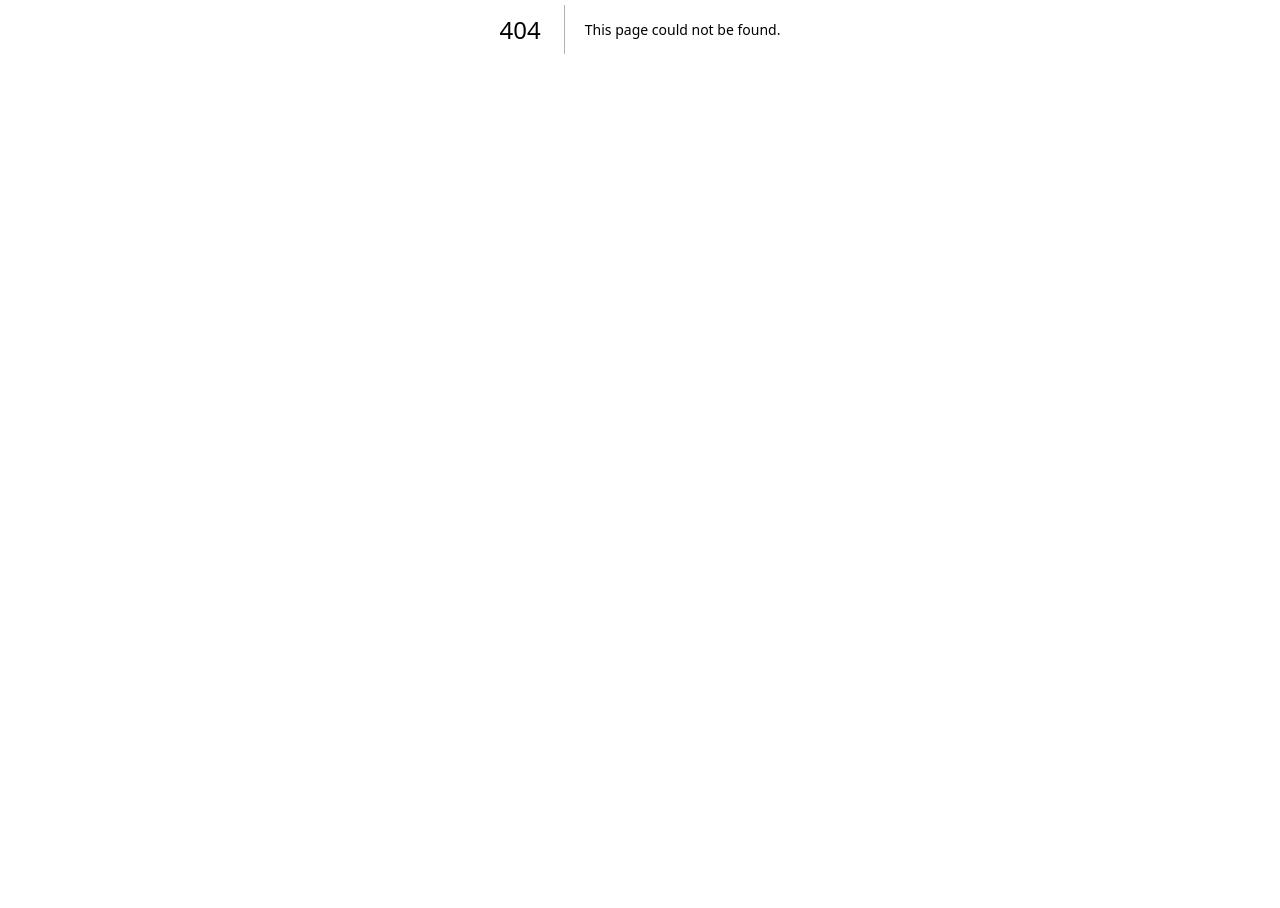
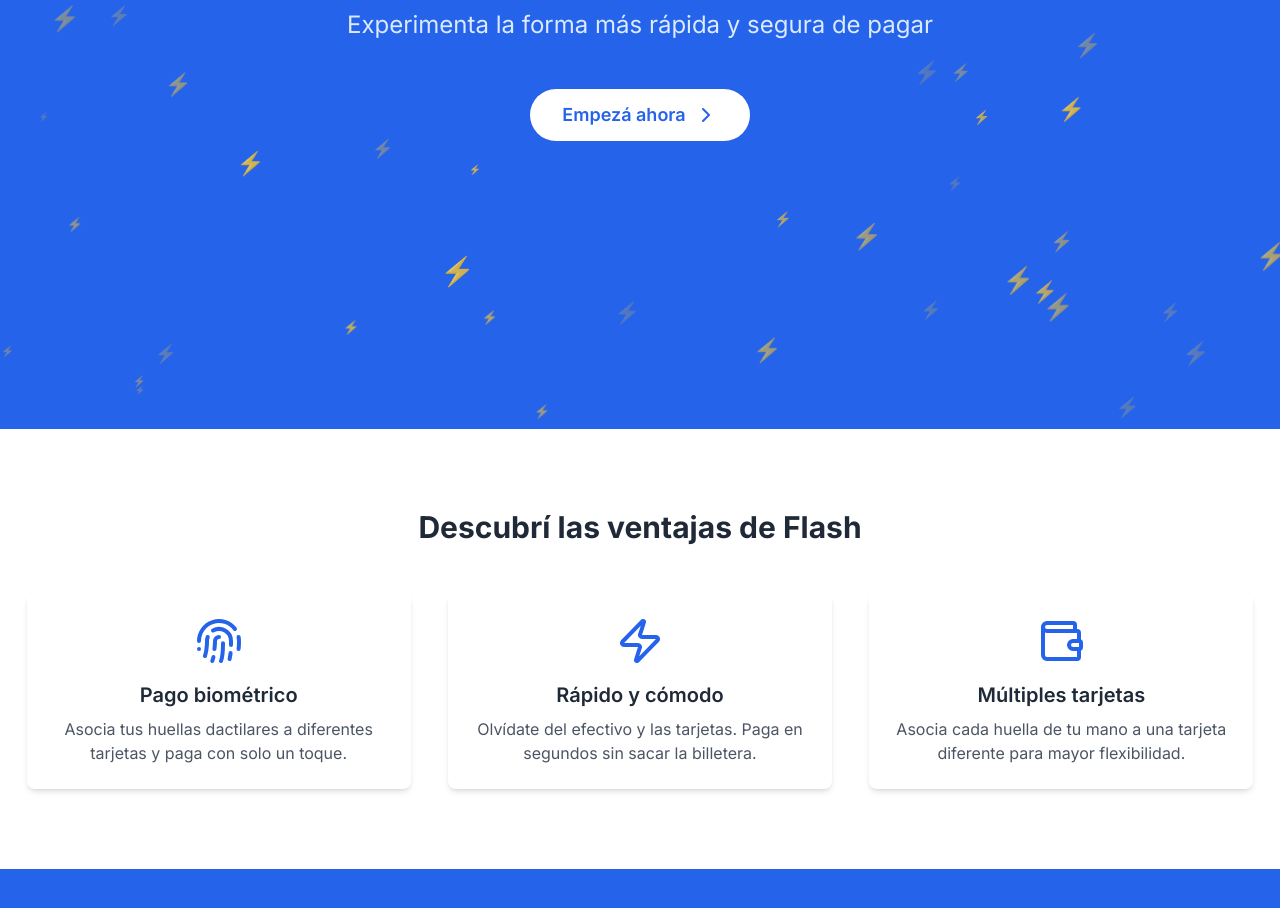
Before and after one commit to briancabrera/flash-website, a Next.js app: page /users in a window 1280 px wide. Before the commit this address had no page. Shown: the part 371-1279 px from the top of the page. Before the commit the page ends 800 px from the top, so only its background shows below. Built offline with nearby package versions, Linux system fonts and the light colour scheme.

Commit message:
[PAGE] users landing page

```diff
--- /dev/null
+++ b/app/users/page.tsx
@@ -0,0 +1,177 @@
+'use client'
+
+import { useState, useEffect, useRef } from 'react'
+import { motion } from 'framer-motion'
+import { ChevronRight, Fingerprint, Zap, Wallet, Apple, Smartphone } from 'lucide-react'
+import Navbar from '../../components/Navbar'
+import FloatingLightningBolts from '../../components/FloatingLightningBolts'
+
+const HeroText = () => {
+  return (
+    <h1 className="text-5xl md:text-6xl font-bold mb-8">
+      Pagá en un Flash
+    </h1>
+  )
+}
+
+export default function UsersPage() {
+  const [isHeroVisible, setIsHeroVisible] = useState(true)
+  const [isCtaVisible, setIsCtaVisible] = useState(false)
+  const heroRef = useRef<HTMLElement>(null)
+  const ctaRef = useRef<HTMLElement>(null)
+
+  useEffect(() => {
+    const observerOptions = {
+      threshold: 0.1,
+      rootMargin: "0px 0px -10% 0px"
+    }
+
+    const heroObserver = new IntersectionObserver(
+      ([entry]) => {
+        setIsHeroVisible(entry.isIntersecting)
+      },
+      observerOptions
+    )
+
+    const ctaObserver = new IntersectionObserver(
+      ([entry]) => {
+        setIsCtaVisible(entry.isIntersecting)
+      },
+      observerOptions
+    )
+
+    const currentHeroRef = heroRef.current
+    const currentCtaRef = ctaRef.current
+
+    if (currentHeroRef) {
+      heroObserver.observe(currentHeroRef)
+    }
+
+    if (currentCtaRef) {
+      ctaObserver.observe(currentCtaRef)
+    }
+
+    return () => {
+      if (currentHeroRef) {
+        heroObserver.unobserve(currentHeroRef)
+      }
+      if (currentCtaRef) {
+        ctaObserver.unobserve(currentCtaRef)
+      }
+    }
+  }, [])
+
+  return (
+    <div className="relative min-h-screen bg-gradient-to-b from-blue-600 to-white text-gray-800">
+      <Navbar />
+
+      <main className="relative z-10">
+        <section ref={heroRef} className="hero relative min-h-screen flex items-center justify-center bg-blue-600 text-white overflow-hidden">
+          <FloatingLightningBolts isVisible={isHeroVisible} boltCount={75} />
+          <div className="container mx-auto px-6 text-center relative z-10">
+            <HeroText />
+            <motion.p
+              initial={{ opacity: 0, y: 20 }}
+              animate={{ opacity: 1, y: 0 }}
+              transition={{ duration: 0.8, delay: 0.2 }}
+              className="text-xl md:text-2xl mb-12 text-blue-100"
+            >
+              Experimenta la forma más rápida y segura de pagar
+            </motion.p>
+            <motion.a
+              href="#descargar"
+              initial={{ opacity: 0, y: 20 }}
+              animate={{ opacity: 1, y: 0 }}
+              transition={{ duration: 0.8, delay: 0.4 }}
+              className="bg-white text-blue-600 px-8 py-3 rounded-full font-semibold text-lg hover:bg-blue-100 transition-colors inline-flex items-center"
+              onClick={(e) => {
+                e.preventDefault()
+                const element = document.querySelector('#descargar')
+                if (element) {
+                  const yOffset = -80
+                  const y = element.getBoundingClientRect().top + window.scrollY + yOffset
+                  window.scrollTo({ top: y, behavior: 'smooth' })
+                }
+              }}
+            >
+              Empezá ahora <ChevronRight className="ml-2" />
+            </motion.a>
+          </div>
+        </section>
+
+        <section id="ventajas" className="py-20 bg-white">
+          <div className="container mx-auto px-6">
+            <h2 className="text-3xl font-bold text-center mb-12 text-gray-800">Descubrí las ventajas de Flash</h2>
+            <div className="grid grid-cols-1 md:grid-cols-2 lg:grid-cols-3 gap-8 justify-items-center">
+              {[
+                { icon: Fingerprint, title: "Pago biométrico", content: "Asocia tus huellas dactilares a diferentes tarjetas y paga con solo un toque." },
+                { icon: Zap, title: "Rápido y cómodo", content: "Olvídate del efectivo y las tarjetas. Paga en segundos sin sacar la billetera." },
+                { icon: Wallet, title: "Múltiples tarjetas", content: "Asocia cada huella de tu mano a una tarjeta diferente para mayor flexibilidad." }
+              ].map((advantage, index) => (
+                <motion.div
+                  key={index}
+                  className="bg-white p-6 rounded-lg shadow-md flex flex-col h-full w-full max-w-sm"
+                  initial={{ opacity: 0, scale: 0.9 }}
+                  whileInView={{ opacity: 1, scale: 1 }}
+                  transition={{ duration: 0.8, delay: index * 0.2 }}
+                >
+                  <advantage.icon className="w-12 h-12 text-blue-600 mb-4 mx-auto" />
+                  <h3 className="text-xl font-semibold mb-2 text-center">{advantage.title}</h3>
+                  <p className="text-gray-600 text-center">{advantage.content}</p>
+                </motion.div>
+              ))}
+            </div>
+          </div>
+        </section>
+
+        <section ref={ctaRef} id="descargar" className="relative min-h-screen flex items-center justify-center bg-blue-600 text-white overflow-hidden">
+          <FloatingLightningBolts isVisible={isCtaVisible} boltCount={50} />
+          <div className="container mx-auto px-6 text-center relative z-10">
+            <motion.h2
+              className="text-4xl md:text-5xl font-bold mb-8"
+              initial={{ opacity: 0, y: 20 }}
+              whileInView={{ opacity: 1, y: 0 }}
+              transition={{ duration: 0.8 }}
+            >
+              Descarga Flash y comienza a pagar en un instante
+            </motion.h2>
+            <motion.p
+              className="text-xl md:text-2xl mb-12 text-blue-100"
+              initial={{ opacity: 0, y: 20 }}
+              whileInView={{ opacity: 1, y: 0 }}
+              transition={{ duration: 0.8, delay: 0.2 }}
+            >
+              Disponible para iOS y Android. Descarga gratis y revoluciona tu forma de pagar.
+            </motion.p>
+            <div className="flex flex-col sm:flex-row justify-center items-center space-y-4 sm:space-y-0 sm:space-x-4">
+              <motion.a
+                href="#"
+                className="bg-black text-white px-8 py-3 rounded-full font-semibold text-lg hover:bg-gray-800 transition-colors inline-flex items-center"
+                initial={{ opacity: 0, y: 20 }}
+                whileInView={{ opacity: 1, y: 0 }}
+                transition={{ duration: 0.8, delay: 0.4 }}
+              >
+                <Apple className="mr-2" /> App Store
+              </motion.a>
+              <motion.a
+                href="#"
+                className="bg-green-600 text-white px-8 py-3 rounded-full font-semibold text-lg hover:bg-green-700 transition-colors inline-flex items-center"
+                initial={{ opacity: 0, y: 20 }}
+                whileInView={{ opacity: 1, y: 0 }}
+                transition={{ duration: 0.8, delay: 0.6 }}
+              >
+                <Smartphone className="mr-2" /> Google Play
+              </motion.a>
+            </div>
+          </div>
+        </section>
+      </main>
+
+      <footer className="bg-gray-800 text-white py-8">
+        <div className="container mx-auto px-6 text-center">
+          <p>&copy; 2023 Flash. Todos los derechos reservados.</p>
+        </div>
+      </footer>
+    </div>
+  )
+}
```
